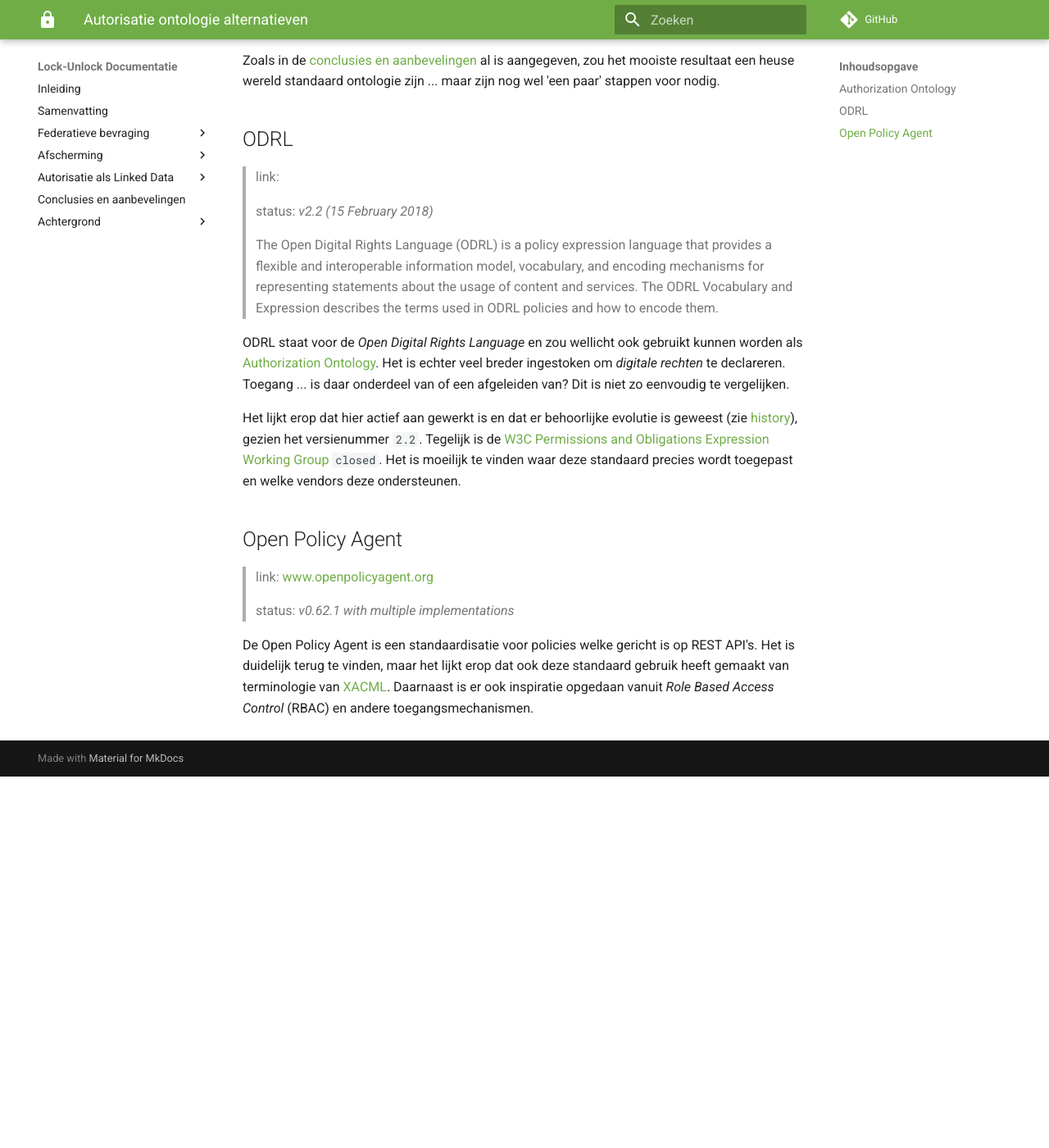
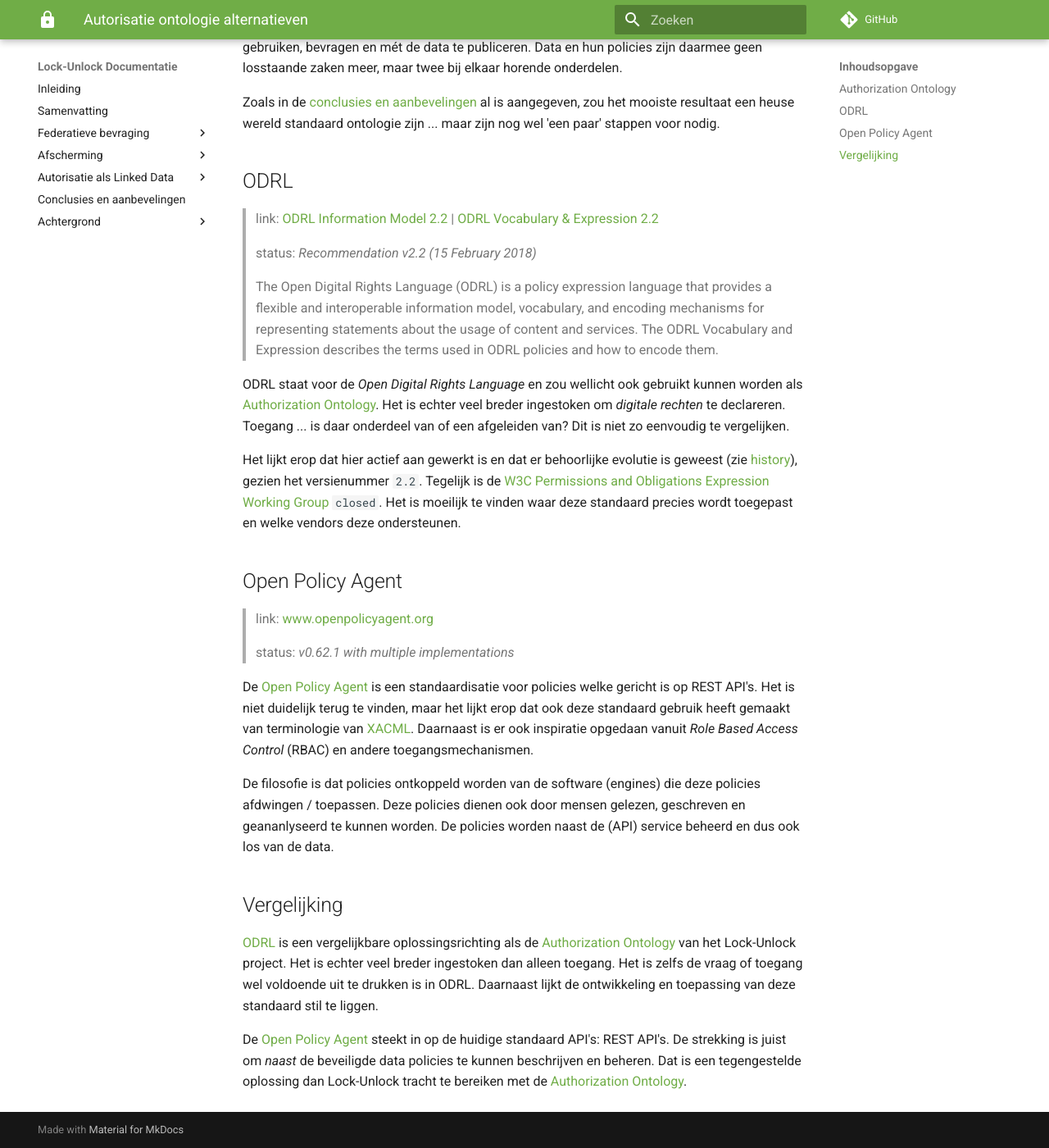
Before and after one commit to kadaster-labs/lock-unlock-docs, an MkDocs documentation site: the page built from docs/achtergrond/autorisatie-ontologie-alternatieven.md, in a window 1280 px wide and 1400 px high, scrolled down 453 px. Shown: the whole window at 82% size. Built offline with MkDocs 1.6.1 and Material for MkDocs 9.7.7, drawn with Linux system fonts in a browser that asks for light colours; comment, search, counter and statistics services are not loaded; before the commit the page ends 1398 px from its top, so only the background shows below that.

Commit message:
opa + vergelijking toegevoegd

```diff
--- a/docs/achtergrond/autorisatie-ontologie-alternatieven.md
+++ b/docs/achtergrond/autorisatie-ontologie-alternatieven.md
@@ -14,7 +14,9 @@
 
 Dit is een nieuwe ontology die in dit Lock-Unlock project tot stand is gekomen in eerste vorm. Deze
 is gebaseerd op de terminologie van [XACML](./xacml.md). Dit is een vrij oude en nog steeds actuele
-standaard voor toegang.
+standaard voor toegang. Het doel is om policies ook als _data_ te beschouwen, te kunnen gebruiken,
+bevragen en mét de data te publiceren. Data en hun policies zijn daarmee geen losstaande zaken meer,
+maar twee bij elkaar horende onderdelen.
 
 Zoals in de [conclusies en aanbevelingen](../conclusies.md) al is aangegeven, zou het mooiste
 resultaat een heuse wereld standaard ontologie zijn ... maar zijn nog wel 'een paar' stappen voor
@@ -22,9 +24,10 @@
 
 ## ODRL
 
-> link:
+> link: [ODRL Information Model 2.2](https://www.w3.org/TR/odrl-model/) | [ODRL Vocabulary &
+> Expression 2.2](https://www.w3.org/TR/odrl-vocab/)
 >
-> status: _v2.2 (15 February 2018)_
+> status: _Recommendation v2.2 (15 February 2018)_
 
 > The Open Digital Rights Language (ODRL) is a policy expression language that provides a flexible
 > and interoperable information model, vocabulary, and encoding mechanisms for representing
@@ -48,4 +51,23 @@
 >
 > status: _v0.62.1 with multiple implementations_
 
-De Open Policy Agent is een standaardisatie voor policies welke gericht is op REST API's. Het is duidelijk terug te vinden, maar het lijkt erop dat ook deze standaard gebruik heeft gemaakt van terminologie van [XACML](../achtergrond/xacml.md). Daarnaast is er ook inspiratie opgedaan vanuit _Role Based Access Control_ (RBAC) en andere toegangsmechanismen.
+De [Open Policy Agent](https://www.openpolicyagent.org/) is een standaardisatie voor policies welke
+gericht is op REST API's. Het is niet duidelijk terug te vinden, maar het lijkt erop dat ook deze
+standaard gebruik heeft gemaakt van terminologie van [XACML](../achtergrond/xacml.md). Daarnaast is
+er ook inspiratie opgedaan vanuit _Role Based Access Control_ (RBAC) en andere toegangsmechanismen.
+
+De filosofie is dat policies ontkoppeld worden van de software (engines) die deze policies afdwingen
+/ toepassen. Deze policies dienen ook door mensen gelezen, geschreven en geananlyseerd te kunnen
+worden. De policies worden naast de (API) service beheerd en dus ook los van de data.
+
+## Vergelijking
+
+[ODRL](#odrl) is een vergelijkbare oplossingsrichting als de [Authorization
+Ontology](#authorization-ontology) van het Lock-Unlock project. Het is echter veel breder ingestoken
+dan alleen toegang. Het is zelfs de vraag of toegang wel voldoende uit te drukken is in ODRL.
+Daarnaast lijkt de ontwikkeling en toepassing van deze standaard stil te liggen.
+
+De [Open Policy Agent](#open-policy-agent) steekt in op de huidige standaard API's: REST API's. De
+strekking is juist om _naast_ de beveiligde data policies te kunnen beschrijven en beheren. Dat is
+een tegengestelde oplossing dan Lock-Unlock tracht te bereiken met de [Authorization
+Ontology](#authorization-ontology).
```
